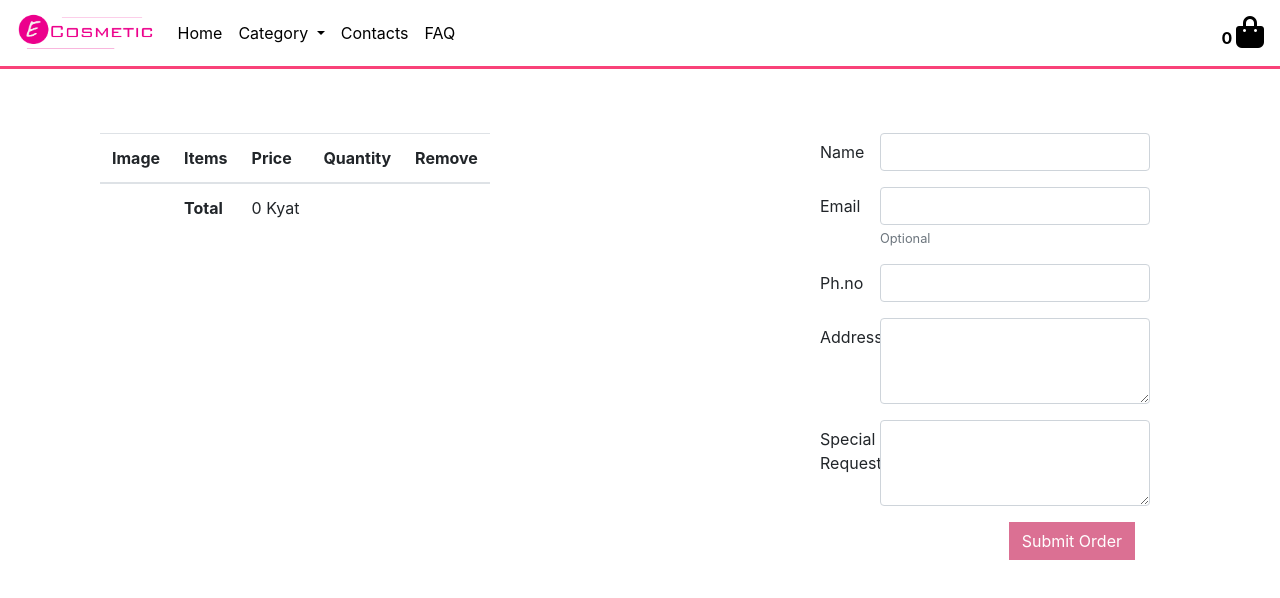
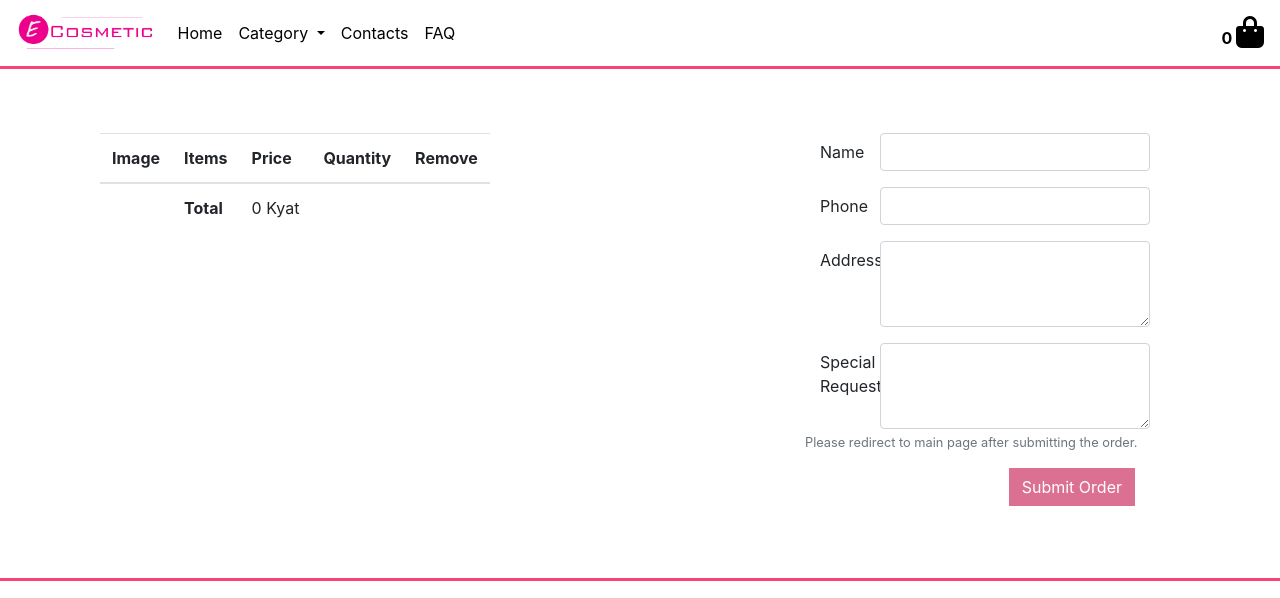
Before and after one commit to MaungMaungOo/ecosmetic, a Flask app: page /cart in a window 1280 px wide. Shown: the top 598 px of the page. Run offline with Flask 2, Linux system fonts and the light colour scheme; a map, chart or similar area stays blank; parts of the project's set-up code (start-up, migrations or seed data) failed here and were passed over; some libraries are stand-ins or nearby versions.

Commit message:
finished almost all

```diff
--- a/app/forms.py
+++ b/app/forms.py
@@ -27,3 +27,9 @@ class AddProductsForm(FlaskForm):
 class AddToCartForm(FlaskForm):
     quantity = IntegerField('Quantity', validators=[DataRequired(), NumberRange(min = 1)])
     loveit = BooleanField('Love It', validators=[DataRequired()])
+
+class OrderForm(FlaskForm):
+    name = StringField('Name', validators=[DataRequired()])
+    phoneno = StringField('Phone', validators=[DataRequired()])
+    address = TextAreaField('Address', validators=[DataRequired()])
+    special_req = TextAreaField('Special Request', validators=[])
--- a/app/routes.py
+++ b/app/routes.py
@@ -1,13 +1,22 @@
 import os, json, shutil
-from flask import render_template, flash, request, redirect, url_for, session, abort
+from flask import render_template, flash, request, redirect, url_for, session, abort, send_file
 from app import app, db
-from app.forms import LoginForm, AddProductsForm, AddToCartForm
+from app.forms import LoginForm, AddProductsForm, AddToCartForm, OrderForm
 from flask_login import current_user, login_user, logout_user, login_required
 from app.models import Users, Products
 from werkzeug.utils import secure_filename
 from werkzeug.urls import url_parse
 from time import gmtime, strftime
 from flask_paginate import Pagination, get_page_args
+#libraries to create the pdf file and add text to it
+from reportlab.pdfgen import canvas
+from reportlab.pdfbase import pdfmetrics
+from reportlab.pdfbase.pdfmetrics import stringWidth
+from reportlab.pdfbase.ttfonts import TTFont
+#library to get logo related information
+from PIL import Image
+#get today date
+from datetime import date, datetime
 
 @app.route('/')
 @app.route('/index')
@@ -87,6 +96,7 @@ def add_product():
     return render_template('add_product.html', title='Add Product', form=form)
 
 @app.route('/delete_from_db', methods=['DELETE'])
+@login_required
 def delete_from_db():
     if request.method == 'DELETE':
         id = request.form.get("id")
@@ -106,7 +116,8 @@ def delete_from_db():
     else:
         abort(Response("There is no such product!"))
 
-@app.route('/delete_product', methods=['GET', 'DELETE'])
+@app.route('/delete_product')
+@login_required
 def delete_product():
     products = Products.query.all()
     return render_template('delete_product.html', products=products, title='Delete Products')
@@ -175,6 +186,9 @@ def remove_cart_item():
     for item in session['cart']:
         if item['id']==id:
             session['cart'].remove(item)
+
+    del session["order"][id]
+
     total = int(quantity) * int(price)
     session["total"] = int(session["total"]) - int(quantity)
     return json.dumps({"total":session["total"],"tprice":total})
@@ -198,5 +212,145 @@ def cart():
                                             "name": product.product_name,
                                             "price":int(product.price),
                                             "image":product.profile_photo}
+    form = OrderForm()
+    if "order" not in session:
+        session["order"] = []
+    session.modified = True
+    session["order"] = dict_of_products
 
-    return render_template("cart.html", display_cart = dict_of_products, total = total_price)
+    return render_template("cart.html", display_cart=dict_of_products, form=form, total=total_price, title='Shopping Cart')
+
+#convert the font so it is compatible
+pdfmetrics.registerFont(TTFont('Arial','Arial.ttf'))
+
+#import company's logo
+im = Image.open('app/static/images/staticImages/logo.png')
+width, height = im.size
+ratio = width/height
+image_width = 400
+image_height = int(image_width / ratio)
+
+#Page information
+page_width = 2156
+page_height = 3050
+
+#Invoice variables
+company_name ='ECOSMETIC'
+company_email = 'support@company.com'
+phoneno = '09 695 701908'
+margin = 100
+
+#def function
+def generate_pdf(orders,customer,address,c_phoneno,special_req):
+    #Creating a pdf file and setting a naming convention
+    now = datetime.now()
+    pdf_name = now.strftime("%Y-%m-%d-%H-%M-%S")
+    today = date.today()
+    month_year = today.strftime("%B %d, %Y")
+    invoice_number = now.strftime("%Y%m%d%H%M%S")
+    c = canvas.Canvas("app/static/orders/"+pdf_name +'.pdf')
+    c.setPageSize((page_width, page_height))
+
+    #Drawing the image
+    c.drawImage("app/static/images/staticImages/logo.png", page_width - image_width - margin,
+                        page_height - image_height - margin, image_width, image_height, mask="auto")
+
+    #Invoice information
+    c.setFont('Arial',80)
+    text = 'INVOICE'
+    text_width = stringWidth(text,'Arial',80)
+    c.drawString((page_width-text_width)/2, page_height - image_height - margin, text)
+    y = page_height - image_height - margin*4
+    x = 2*margin
+    x2 = x + 500
+    x3 = x2 + 500
+    x4 = x3 + 500
+
+    c.setFont('Arial', 45)
+    c.drawString(x,y, company_name)
+    c.drawString(x3,y,"Purchased Date: "+month_year)
+    y -= margin
+
+    c.drawString(x,y,company_email)
+    c.drawString(x3,y,'Customer Name: '+customer)
+    y -= margin
+
+    c.drawString(x,y,phoneno)
+    c.drawString(x3,y,'Invoice number: '+str(invoice_number))
+    y -= margin
+
+    c.drawString(x,y,"Delivery Address:")
+    y -= margin
+
+    if len(address) > 90:
+        wrap_text = textwrap.wrap(special_req, width=90)
+        for text in wrap_text:
+            c.drawString(x, y, text)
+            y -= margin
+    else:
+        c.drawString(x, y, address)
+        y -= margin
+
+    c.drawString(x,y,"Customer Contact:")
+    y -= margin
+
+    c.drawString(x, y, c_phoneno)
+    y -= margin
+
+    c.drawString(x,y,"Special Request:")
+    y -= margin
+
+    if len(special_req) > 90:
+        wrap_text = textwrap.wrap(special_req, width=90)
+        for text in wrap_text:
+            c.drawString(x, y, text)
+            y -= margin
+    elif len(special_req) <= 0:
+        c.drawString(x, y, "None")
+        y -= margin
+    else:
+        c.drawString(x, y, special_req)
+        y -= margin
+    y -= margin
+
+    c.drawString(x,y,"Product")
+    c.drawString(x2,y,"Quantity")
+    c.drawString(x3,y,"Unite Price")
+    c.drawString(x4,y,"Total")
+    y -= margin
+
+    all_total = 0
+    for order in orders.values():
+        product = order['name']
+        price = order['price']
+        quantity = order['quantity']
+        total = quantity*price
+        all_total += total
+        quantity = str(quantity)
+        price = str(price)
+        total = str(total)
+
+        c.drawString(x,y,product)
+        c.drawString(x2,y,quantity)
+        c.drawString(x3,y,price+" Kyat")
+        c.drawString(x4,y,total+" Kyat")
+        y -= margin
+
+    c.drawString(x4,y,"Total: "+str(all_total)+" Kyat")
+
+    #Saving the pdf file
+    c.save()
+    return pdf_name+".pdf"
+
+@app.route('/voucher', methods=['POST'])
+def voucher():
+    if request.method == 'POST':
+        name = request.form.get("name")
+        phoneno = request.form.get("phoneno")
+        address = request.form.get("address")
+        special_req = request.form.get("special_req")
+    order = session['order']
+    pdf_name = generate_pdf(order,name,address,phoneno,special_req)
+    session.modified = True
+    session.clear()
+    return send_file('static/orders/'+pdf_name, as_attachment=True)
--- a/app/templates/cart.html
+++ b/app/templates/cart.html
@@ -35,37 +35,44 @@
             </table>
         </div>
         <div class="col-lg-4">
-            <form>
+            <form role="form" method="post" action="/voucher" novalidate>
+                {{ form.hidden_tag() }}
                 <div class="form-group row">
-                    <label for="inputName" class="col-sm-2 col-form-label">Name</label>
+                    {{ form.name.label(class_="col-sm-2 col-form-label") }}
                     <div class="col-sm-10">
-                    <input type="text" class="form-control" id="name">
+                        {{ form.name(class_="form-control") }}
                     </div>
+                    {% for error in form.name.errors %}
+                        <span class="error_message">{{ error }}</span>
+                    {% endfor %}
                 </div>
                 <div class="form-group row">
-                    <label for="inputEmail" class="col-sm-2 col-form-label">Email</label>
+                    {{ form.phoneno.label(class_="col-sm-2 col-form-label") }}
                     <div class="col-sm-10">
-                    <input type="email" class="form-control" id="name">
-                    <small id="emailHelp" class="form-text text-muted">Optional</small>
+                        {{ form.phoneno(class_="form-control") }}
                     </div>
+                    {% for error in form.phoneno.errors %}
+                        <span class="error_message">{{ error }}</span>
+                    {% endfor %}
                 </div>
                 <div class="form-group row">
-                    <label for="inputPhone" class="col-sm-2 col-form-label">Ph.no</label>
+                    {{ form.address.label(class_="col-sm-2 col-form-label") }}
                     <div class="col-sm-10">
-                    <input type="text" class="form-control" id="phone-number">
+                        {{ form.address(class_="form-control", rows="3") }}
                     </div>
+                    {% for error in form.address.errors %}
+                        <span class="error_message">{{ error }}</span>
+                    {% endfor %}
                 </div>
                 <div class="form-group row">
-                    <label for="inputAddress" class="col-sm-2 col-form-label">Address</label>
+                    {{ form.special_req.label(class_="col-sm-2 col-form-label") }}
                     <div class="col-sm-10">
-                    <textarea class="form-control" id="address" rows="3"></textarea>
+                        {{ form.special_req(class_="form-control", rows="3") }}
                     </div>
-                </div>
-                <div class="form-group row">
-                    <label for="inputReq" class="col-sm-2 col-form-label">Special Request</label>
-                    <div class="col-sm-10">
-                    <textarea class="form-control" id="req" rows="3"></textarea>
-                    </div>
+                    {% for error in form.special_req.errors %}
+                        <span class="error_message">{{ error }}</span>
+                    {% endfor %}
+                    <small id="help" class="form-text text-muted">Please redirect to main page after submitting the order.</small>
                 </div>
                 <div class="text-right col-lg-12">
                     <button type="submit" class="custom-btn btn btn-primary mb-2">Submit Order</button>
--- a/app/templates/index.html
+++ b/app/templates/index.html
@@ -48,7 +48,7 @@
             <a href="#"><i class="fa fa-fire fa-2x" aria-hidden="true"></i><p>Hot</p></a>
         </div>
         <div class="p-2 middle-items">
-            <a href="card.php"><i class="fa fa-shopping-bag fa-2x" aria-hidden="true"></i><p>Shopping Bag</p></a>
+            <a href="{{ url_for('cart') }}"><i class="fa fa-shopping-bag fa-2x" aria-hidden="true"></i><p>Shopping Bag</p></a>
         </div>
     </div>
 </div>
--- a/requirements.txt
+++ b/requirements.txt
@@ -1,5 +1,6 @@
 alembic==1.4.2
 click==7.1.2
+dnspython==2.0.0
 Flask==1.1.2
 Flask-Login==0.5.0
 Flask-Migrate==2.5.3
@@ -7,13 +8,16 @@ flask-paginate==0.7.0
 Flask-SQLAlchemy==2.4.4
 Flask-WTF==0.14.3
 gunicorn==20.0.4
+idna==2.10
 itsdangerous==1.1.0
 Jinja2==2.11.2
 Mako==1.1.3
 MarkupSafe==1.1.1
+Pillow==7.2.0
 psycopg2==2.7.7
 python-dateutil==2.8.1
 python-editor==1.0.4
+reportlab==3.5.46
 six==1.15.0
 SQLAlchemy==1.3.18
 Werkzeug==1.0.1
```
Also changed, not shown: 1 other file.
